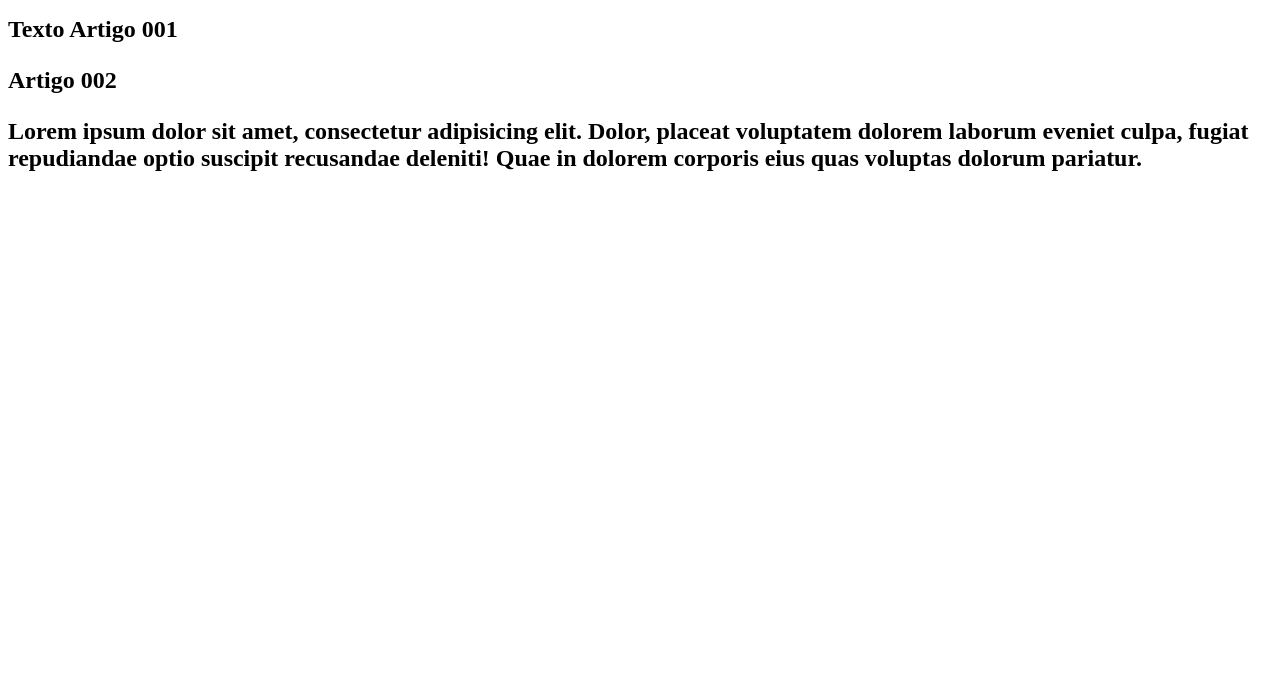
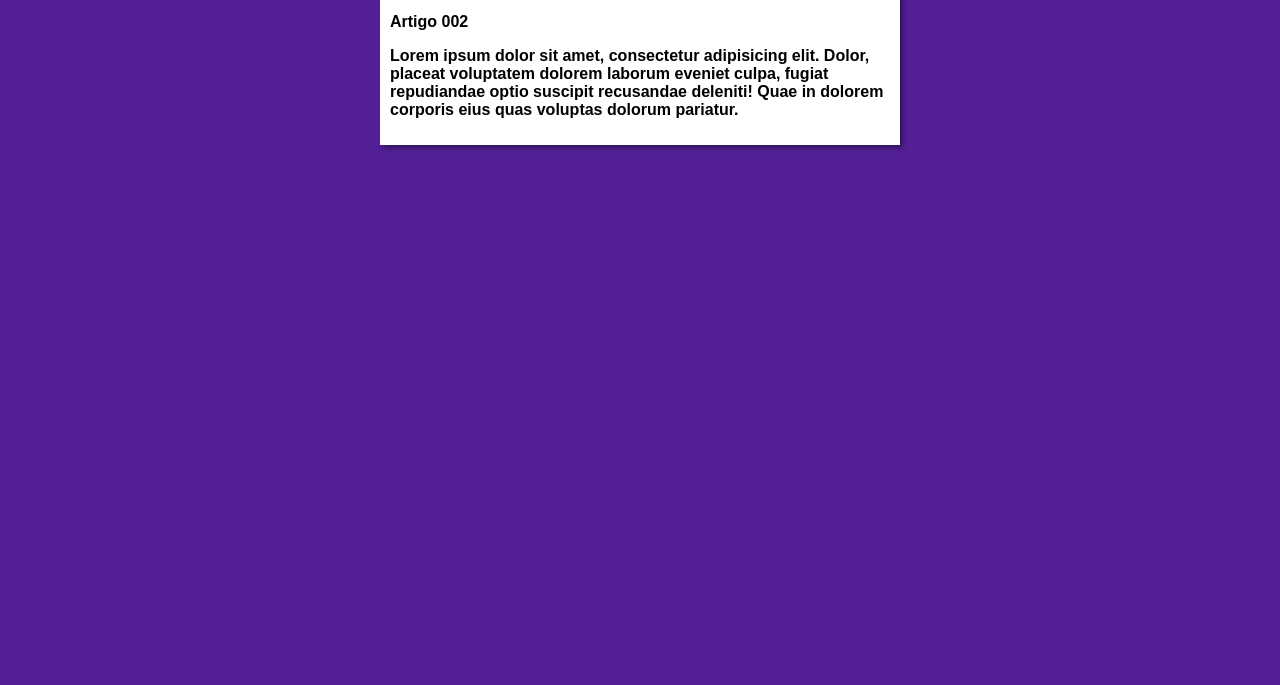
Before and after one commit to NeyHiwerson/Projeto-site, a plain HTML site: page index.html in a window 1280 px wide. Shown: the part 115-800 px from the top of the page. Drawn offline with Linux system fonts and the light colour scheme.

Commit message:
iniciei o design

```diff
--- /dev/null
+++ b/estilos/style.css
@@ -0,0 +1,17 @@
+*{
+    font-family: Arial, Helvetica, sans-serif;
+    font-size: 16px;
+
+}
+
+body {
+    background-color: #532097;
+}
+
+main {
+    background-color: white;
+    width: 500px;
+    margin: auto;
+    padding: 10px;
+    box-shadow: 3px 3px 5px rgba(0, 0, 0, 0.411);
+}
--- a/index.html
+++ b/index.html
@@ -5,6 +5,7 @@
     <meta http-equiv="X-UA-Compatible" content="IE=edge">
     <meta name="viewport" content="width=device-width, initial-scale=1.0">
     <title>Título do Site</title>
+    <link rel="stylesheet" href="estilos/style.css">
 </head>
 <body>
     <main>
```
